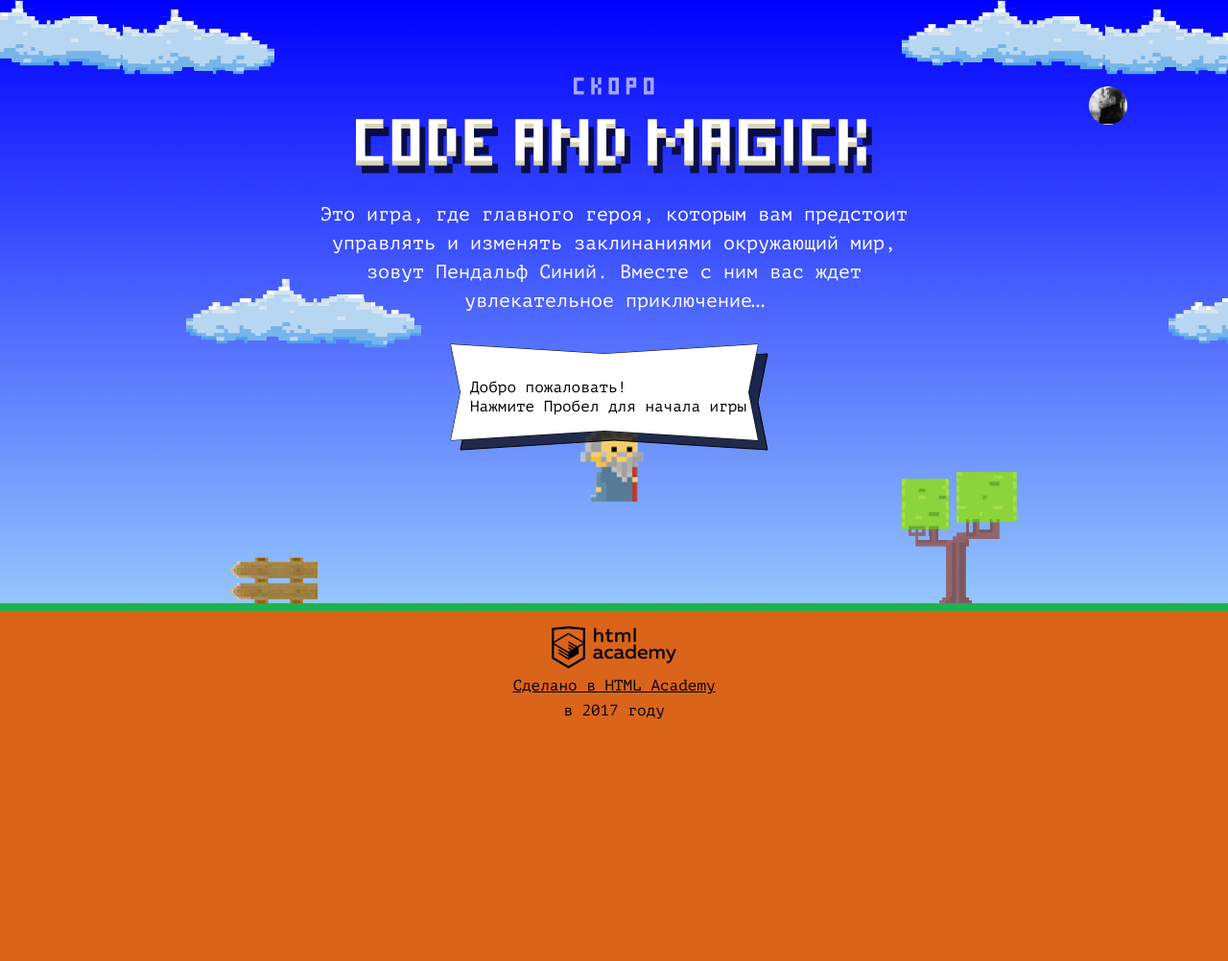
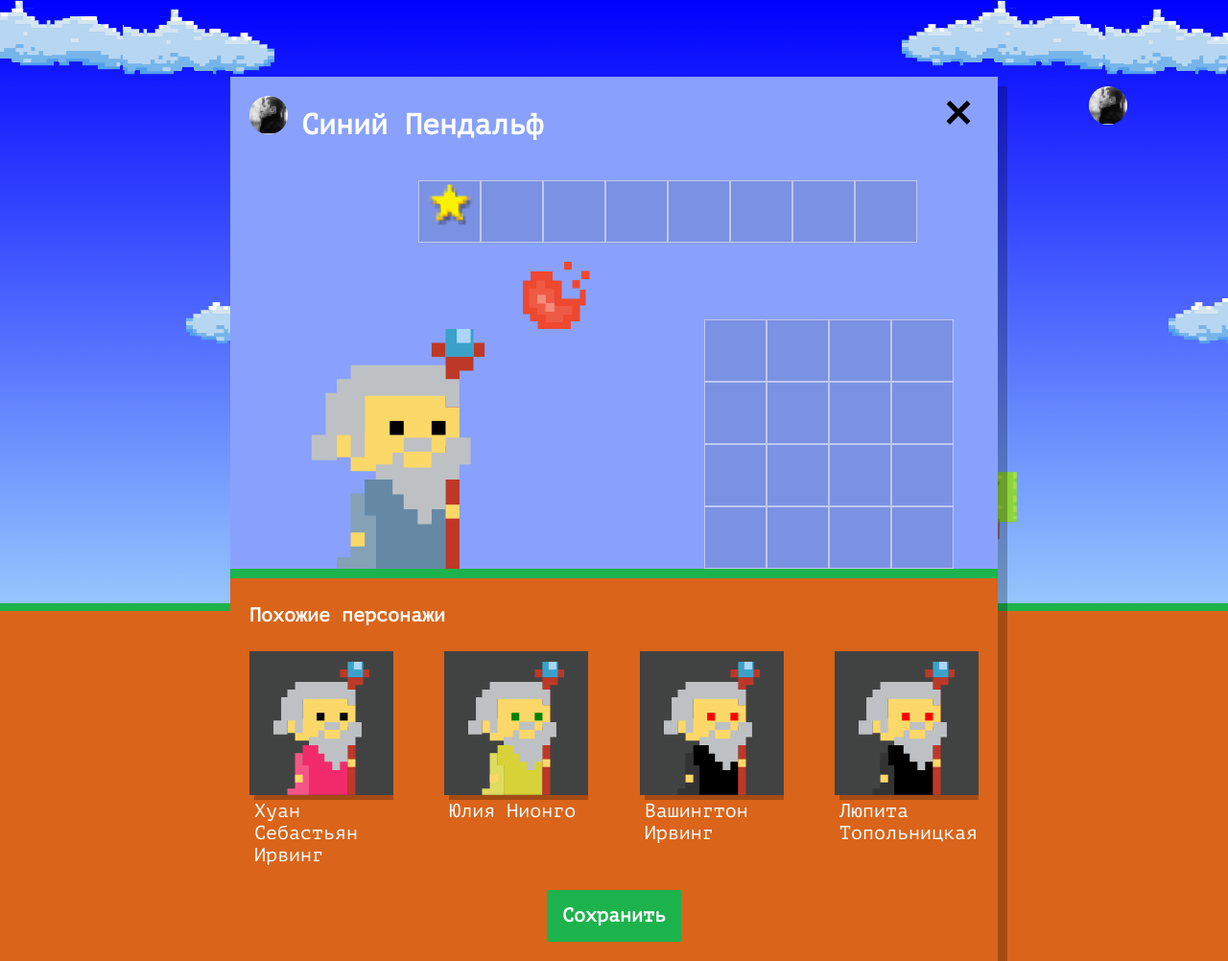
Before and after one commit to UnfriendlyMonkey/1466459-code-and-magick-21, a website: page index.html in a window 1280 px wide. Shown: the whole page at 96% size. Before the commit the page ends 800 px from the top, so only its background shows below. Drawn offline with Linux system fonts and the light colour scheme.

Commit message:
Учебный проект Нас орда

```diff
--- a/index.html
+++ b/index.html
@@ -197,6 +197,7 @@
     return gameFieldY / 3;
   }
 </script>
+<script src="js/setup.js"></script>
 
 <script src="js/stat.js"></script>
 
--- /dev/null
+++ b/js/setup.js
@@ -0,0 +1,86 @@
+'use strict';
+
+const NAMES_LIST = [
+  `Иван`,
+  `Хуан Себастьян`,
+  `Мария`,
+  `Кристоф`,
+  `Виктор`,
+  `Юлия`,
+  `Люпита`,
+  `Вашингтон`
+];
+
+const SURNAMES_LIST = [
+  `да Марья`,
+  `Верон`,
+  `Мирабелла`,
+  `Вальц`,
+  `Онопко`,
+  `Топольницкая`,
+  `Нионго`,
+  `Ирвинг`
+];
+
+const COAT_COLORS = [
+  `rgb(101, 137, 164)`,
+  `rgb(241, 43, 107)`,
+  `rgb(146, 100, 161)`,
+  `rgb(56, 159, 117)`,
+  `rgb(215, 210, 55)`,
+  `rgb(0, 0, 0)`
+];
+
+const EYES_COLOR = [
+  `black`,
+  `red`,
+  `blue`,
+  `yellow`,
+  `green`
+];
+
+const userDialog = document.querySelector(`.setup`);
+userDialog.querySelector(`.setup-similar`).classList.remove(`hidden`);
+
+const similarListElement = document.querySelector(`.setup-similar-list`);
+const similarWizardTemplate = document.querySelector(`#similar-wizard-template`)
+    .content
+    .querySelector(`.setup-similar-item`);
+
+const getRandomEl = function (array) {
+  let rand = Math.floor(Math.random() * array.length);
+  return array[rand];
+};
+
+const createWisardsList = function (count) {
+  let createdList = [];
+  for (let i = 0; i < count; i++) {
+    createdList[i] = {
+      name: getRandomEl(NAMES_LIST) + ` ` + getRandomEl(SURNAMES_LIST),
+      coatColor: getRandomEl(COAT_COLORS),
+      eyesColor: getRandomEl(EYES_COLOR)
+    };
+  }
+  return createdList;
+};
+
+const wizardsList = createWisardsList(4);
+
+const renderWizard = function (wizard) {
+  let wizardElement = similarWizardTemplate.cloneNode(true);
+
+  wizardElement.querySelector(`.setup-similar-label`).textContent = wizard.name;
+  wizardElement.querySelector(`.wizard-coat`).style.fill = wizard.coatColor;
+  wizardElement.querySelector(`.wizard-eyes`).style.fill = wizard.eyesColor;
+
+  return wizardElement;
+};
+
+const fragment = document.createDocumentFragment();
+for (let i = 0; i < wizardsList.length; i++) {
+  fragment.appendChild(renderWizard(wizardsList[i]));
+}
+
+similarListElement.appendChild(fragment);
+
+userDialog.classList.remove(`hidden`);
```
